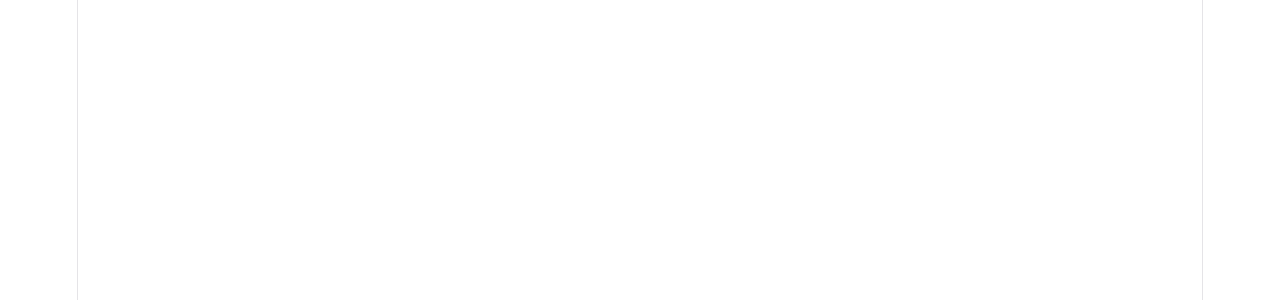
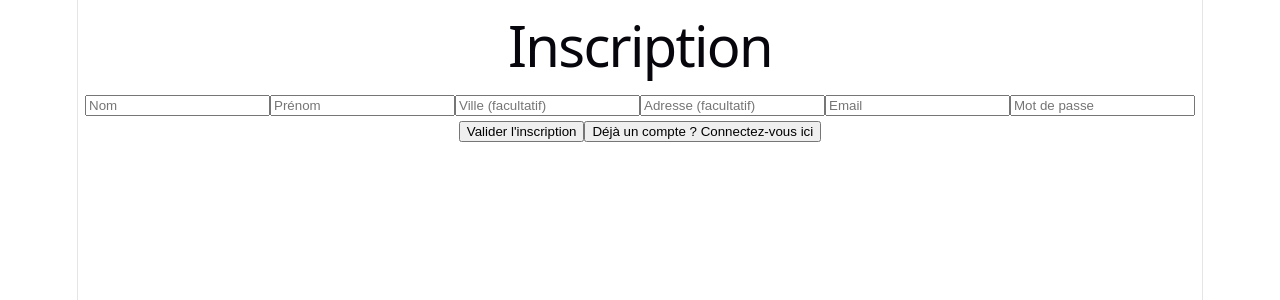
Before and after one commit to ouazizmeryema-cpu/books-movies-co, a React app in the folder frontend/: page /inscription in a window 1280 px wide. Before the commit this address had no page. Shown: the top 300 px of the page. Built offline with nearby package versions, Linux system fonts and the light colour scheme; the HTML template or start-up script is replaced by a standard one.

Commit message:
redirection entre LoginPage et SignupPage

```diff
--- a/frontend/src/App.jsx
+++ b/frontend/src/App.jsx
@@ -2,6 +2,7 @@
 import FilmsPage from "./pages/FilmsPage";
 import FilmDetailPage from "./pages/FilmDetailPage";
 import LoginPage from "./pages/LoginPage";
+import SignupPage from "./pages/SignupPage";
 
 function App() {
     return (
@@ -10,6 +11,7 @@
             <Route path="/" element={<Navigate to="/connexion" />} />
 
             <Route path="/connexion" element={<LoginPage />} />
+            <Route path="/inscription" element={<SignupPage />} />
             <Route path="/films" element={<FilmsPage />} />
             <Route path="/films/film/:id" element={<FilmDetailPage />} />
         </Routes>
--- a/frontend/src/pages/LoginPage.jsx
+++ b/frontend/src/pages/LoginPage.jsx
@@ -1,5 +1,5 @@
 import { useEffect, useState } from "react";
-import { getUsers, getUserById } from "../services/usersService";
+import { getUsers } from "../services/usersService";
 import { useNavigate } from "react-router-dom";
 
 function LoginPage() {
@@ -31,13 +31,18 @@
         }
     }
 
+    const inscr = () => {
+        navigate("/inscription");
+    }
+
     return (
         <div>
         <h1>Connexion</h1>
             <form>
-                <input type="text" value={email} placeholder="Email" onChange={(e) => setEmail(e.target.value)} />
-                <input type="password" value={mdp} placeholder="Mot de passe" onChange={(e) => setMdp(e.target.value)} />
-                <button onClick={handleLogin}>Connexion</button>
+                <input type="text" value={email} placeholder="Email" onChange={(e) => setEmail(e.target.value)} required />
+                <input type="password" value={mdp} placeholder="Mot de passe" onChange={(e) => setMdp(e.target.value)} required />
+                <button onClick={handleLogin}>Valider</button>
+                <button onClick={inscr}>Pas de compte ? Inscrivez-vous ici</button>
             </form>
             {error && <p>{error}</p>}
         </div>
--- a/frontend/src/pages/SignupPage.jsx
+++ b/frontend/src/pages/SignupPage.jsx
@@ -0,0 +1,63 @@
+import { useEffect, useState } from "react";
+import { getUsers } from "../services/usersService";
+import { useNavigate } from "react-router-dom";
+
+function SignupPage() {
+
+    const [users, setUsers] = useState([]);
+
+    const [nom, setNom] = useState("");
+    const [prenom, setPrenom] = useState("");
+    const [ville, setVille] = useState("");
+    const [adress, setAdress] = useState("");
+    const [email, setEmail] = useState("");
+    const [mdp, setMdp] = useState("");
+
+    const [error, setError] = useState("");
+
+    const navigate = useNavigate();
+
+    useEffect(() => {
+        getUsers().then((res) => {
+        setUsers(res.data);
+        });
+    }, []);
+
+    const handleLogin = (e) => {
+        e.preventDefault();
+
+        const user = users.find(u => u.email === email && u.mdp === mdp);
+
+        if (user) {
+            localStorage.setItem("user", JSON.stringify(user));
+            navigate("/films");
+        } else {
+            setError("Email ou mot de passe incorrect");
+        }
+    }
+
+    const conn = () => {
+        navigate("/connexion");
+    }
+
+    return (
+        <div>
+        <h1>Inscription</h1>
+            <form>
+                <input type="text" value={nom} placeholder="Nom" onChange={(e) => setEmail(e.target.value)} required />
+                <input type="text" value={prenom} placeholder="Prénom" onChange={(e) => setEmail(e.target.value)} required />
+                <input type="text" value={ville} placeholder="Ville (facultatif)" onChange={(e) => setEmail(e.target.value)} />
+                <input type="text" value={adress} placeholder="Adresse (facultatif)" onChange={(e) => setEmail(e.target.value)} />
+                <input type="text" value={email} placeholder="Email" onChange={(e) => setEmail(e.target.value)} required />
+                <input type="password" value={mdp} placeholder="Mot de passe" onChange={(e) => setMdp(e.target.value)} required />
+                <button onClick={handleLogin}>Valider l'inscription</button>
+                <button onClick={conn}>Déjà un compte ? Connectez-vous ici</button>
+            </form>
+            {error && <p>{error}</p>}
+        </div>
+    )
+}
+
+
+
+export default SignupPage;
```
